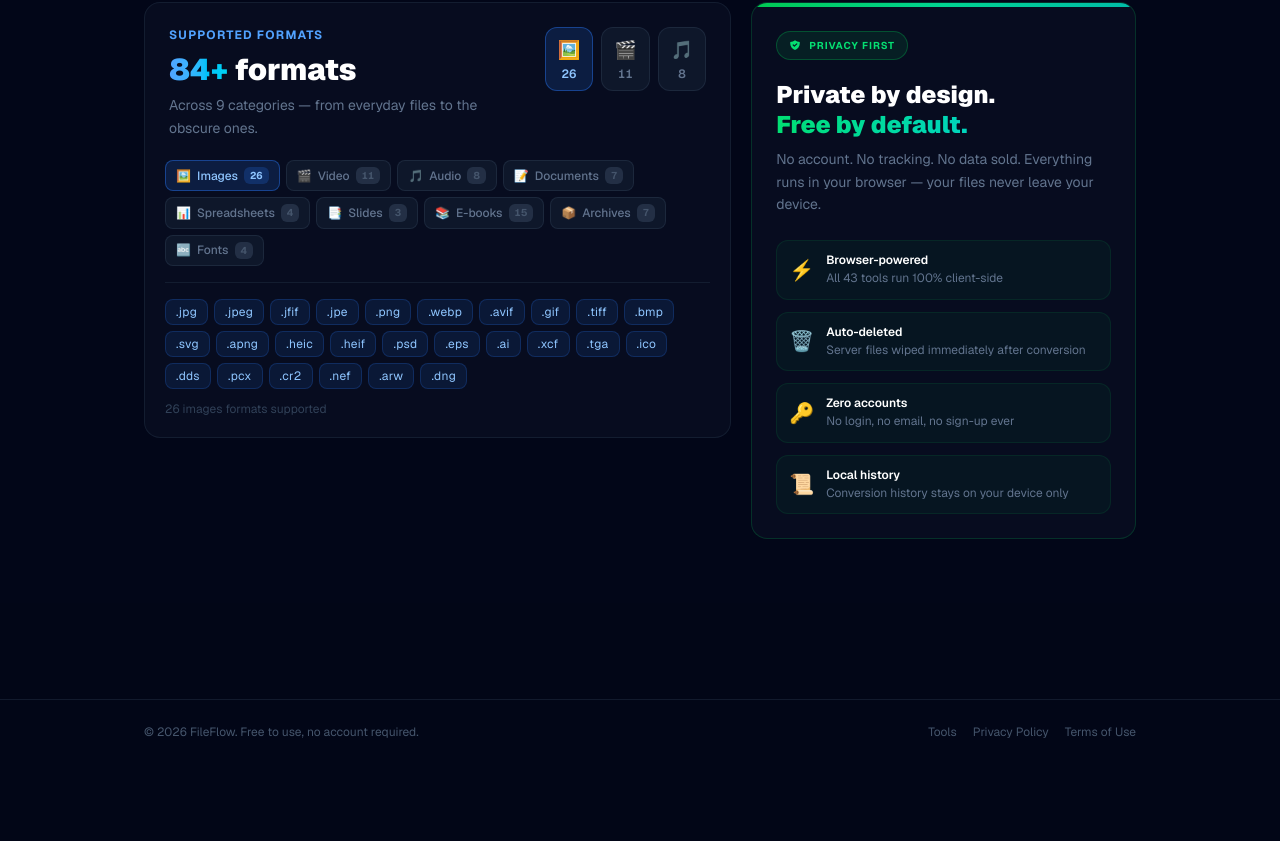
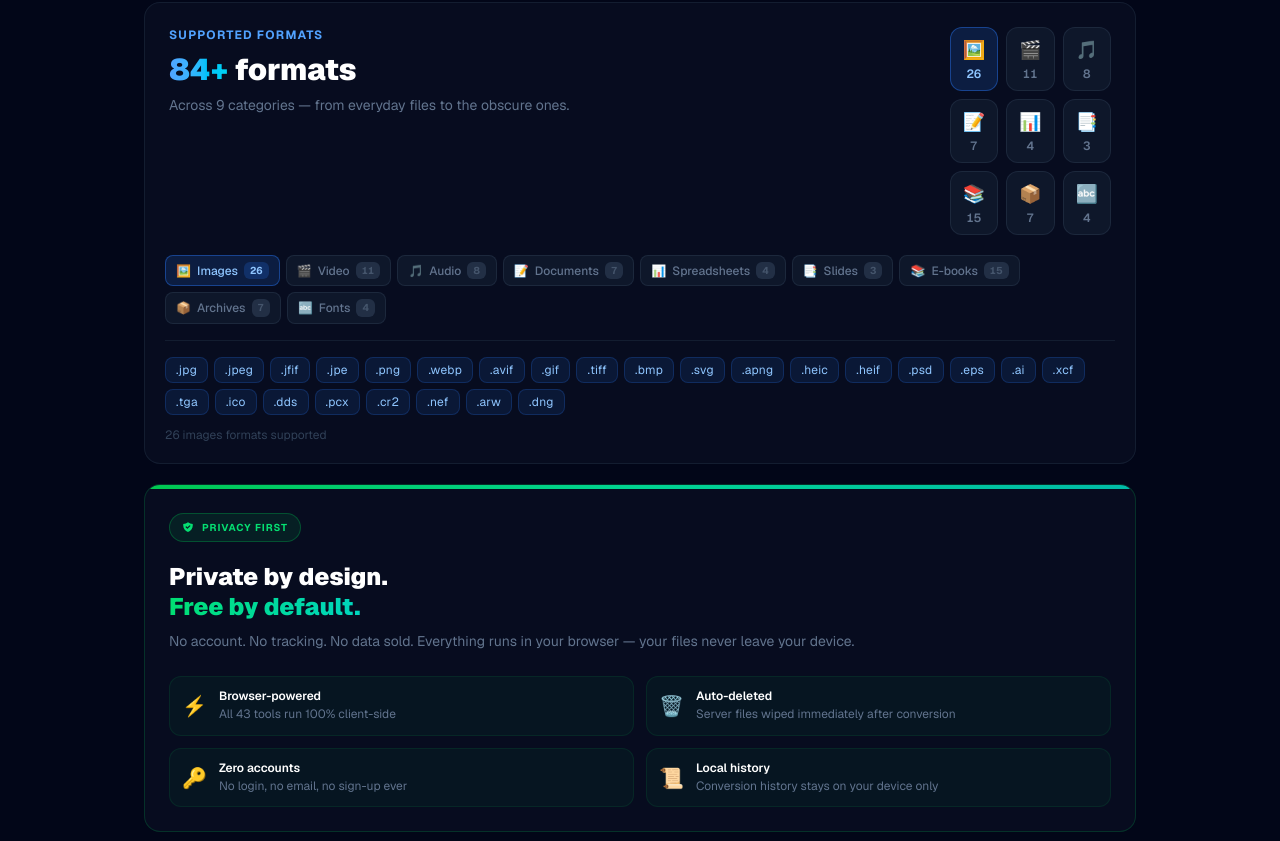
Before and after one commit to xAndrewH/filespark, a Next.js app: page / in a window 1280 px wide. Shown: the part 3139-3980 px from the top of the page. Before the commit the page ends 3903 px from the top, so only its background shows below. Built offline with nearby package versions, Linux system fonts and the light colour scheme.

Commit message:
Stack formats and privacy sections vertically, show all category icons in stat grid

```diff
--- a/src/app/page.tsx
+++ b/src/app/page.tsx
@@ -613,12 +613,11 @@
         </div>
 
         {/* ── FORMATS + PRIVACY ─────────────────────────────────── */}
-        <div className="max-w-5xl mx-auto px-4 py-16">
-          <div className="grid grid-cols-1 lg:grid-cols-5 gap-5">
-            <div className="lg:col-span-3">
-              <FormatsSection />
-            </div>
-            <div className="lg:col-span-2 rounded-2xl border border-green-500/20 bg-slate-900/40 overflow-hidden flex flex-col">
+        <div className="max-w-5xl mx-auto px-4 py-16 space-y-5">
+          <div>
+            <FormatsSection />
+          </div>
+          <div className="rounded-2xl border border-green-500/20 bg-slate-900/40 overflow-hidden flex flex-col">
               {/* Top accent bar */}
               <div className="h-1 w-full bg-gradient-to-r from-green-500 via-emerald-400 to-teal-500" />
               <div className="p-6 flex flex-col flex-1">
@@ -636,7 +635,7 @@
                 </h2>
                 <p className="text-slate-500 text-sm leading-relaxed mb-6">No account. No tracking. No data sold. Everything runs in your browser — your files never leave your device.</p>
                 {/* Feature grid */}
-                <div className="grid grid-cols-1 gap-3 mt-auto">
+                <div className="grid grid-cols-1 sm:grid-cols-2 gap-3 mt-auto">
                   {[
                     { icon: "⚡", label: "Browser-powered", desc: "All 43 tools run 100% client-side" },
                     { icon: "🗑️", label: "Auto-deleted", desc: "Server files wiped immediately after conversion" },
@@ -654,7 +653,6 @@
                 </div>
               </div>
             </div>
-          </div>
         </div>
 
       </main>
--- a/src/components/FormatsSection.tsx
+++ b/src/components/FormatsSection.tsx
@@ -105,7 +105,7 @@
           </div>
           {/* Mini stat grid */}
           <div className="hidden sm:grid grid-cols-3 gap-2 shrink-0">
-            {FORMAT_GROUPS.slice(0, 3).map(g => (
+            {FORMAT_GROUPS.map(g => (
               <button key={g.label} onClick={() => setActive(g.label)}
                 className={`text-center px-3 py-2 rounded-xl border text-xs transition-all ${
                   active === g.label
```
